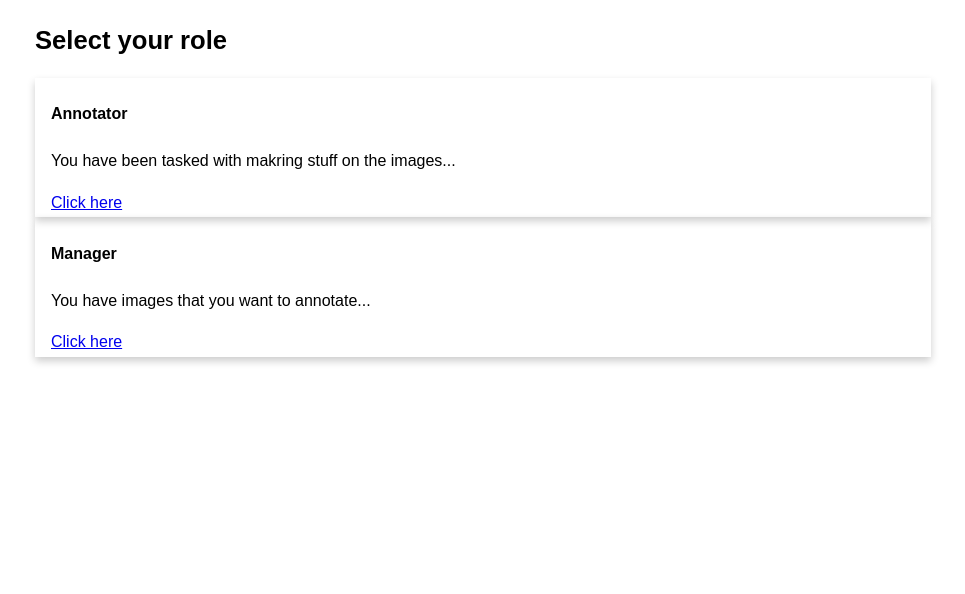
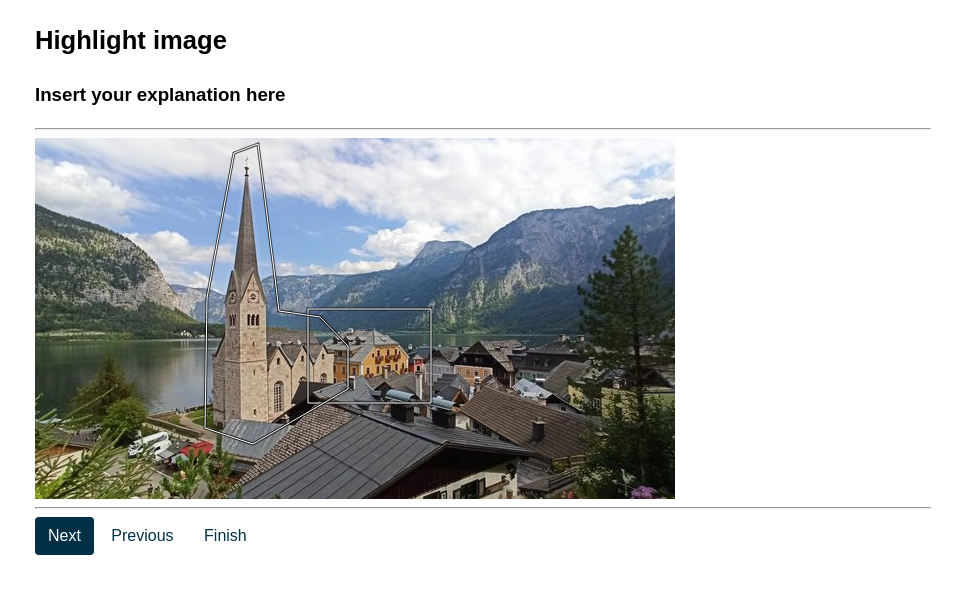
Before and after one commit to HCI-Annotators/HCI-Annotators.github.io, a Flask app: page /annotator-task/ in a window 1280 px wide. Shown: the part 50-644 px from the top of the page, without its empty margins (157-1122 px from the left). Run offline with Flask 2, Linux system fonts and the light colour scheme; some libraries are stand-ins or nearby versions.

Commit message:
Unify the css style in annotation task page

```diff
--- /dev/null
+++ b/static/js/annotator-task.js
@@ -0,0 +1,19 @@
+let activeTask;
+
+const getTask = () => {
+    const url = window.location.href;
+    id = url.substring(url.lastIndexOf('#') + 1);
+
+    fetch('/api/tasks/' + id + '/')
+        .then(response => response.json())
+        .then(data => {
+            activeTask = data;
+            renderTask();
+        });
+}
+
+const renderTask = (ev) => {
+    document.querySelector('#instructions').innerHTML = activeTask.instructions;
+}
+
+getTask();
--- a/templates/annotator-task.html
+++ b/templates/annotator-task.html
@@ -3,30 +3,34 @@
         <title>Home</title>
         <link rel="stylesheet" href="https://cdnjs.cloudflare.com/ajax/libs/font-awesome/5.11.2/css/all.min.css">
         <link rel="stylesheet" href="/static/css/style.css">
+        <link rel="stylesheet" href="/static/css/annotorious.min.css">
     </head>
     <body>
         <nav>
-            <a class="nav-link" href="/"><i class="fas fa-home"></i> Home</a>
+          <a class="nav-link" href="/"><i class="fas fa-home"></i> Home</a>
         </nav>
         <main>
-            <h1>Select your role</h1>
+            <h1>Highlight image</h1>
 
-            <div class="card">
-              <div class="container">
-                <h4><b>Annotator</b></h4>
-                <p>You have been tasked with makring stuff on the images...</p>
-                <a href="/annotator-login/">Click here</a>
-              </div>
+            <h3 id="instructions">Insert your explanation here</h3>
+
+            <hr>
+            <div id="content">
+              <img id="hallstatt" src="/static/images/640px-Hallstatt.jpg">
             </div>
+            <hr>
 
-            <div class="card">
-              <div class="container">
-                <h4><b>Manager</b></h4>
-                <p>You have images that you want to annotate...</p>
-                <a href="/manager-view/">Click here</a>
-              </div>
-            </div>
-
+            <button class="btn btn-main" id="next" type="submit">Next</button>
+            <a class="btn" id="previous">Previous</a>
+            <a class="btn" href="/annotator-done/">Finish</a>
         </main>
     </body>
+    <script type="text/javascript" src="/static/js/annotorious.min.js"></script>
+    <script>
+      var anno = Annotorious.init({
+        image: "hallstatt",
+      });
+      anno.loadAnnotations("/static/json/annotations.w3c.json");
+    </script>
+    <script type="text/javascript" src="/static/js/annotator-task.js"></script>
 </html>
```
Also changed, not shown: templates/annotator-done.html (+3 -18 lines), templates/annotator.html (deleted, +0 -18 lines).
